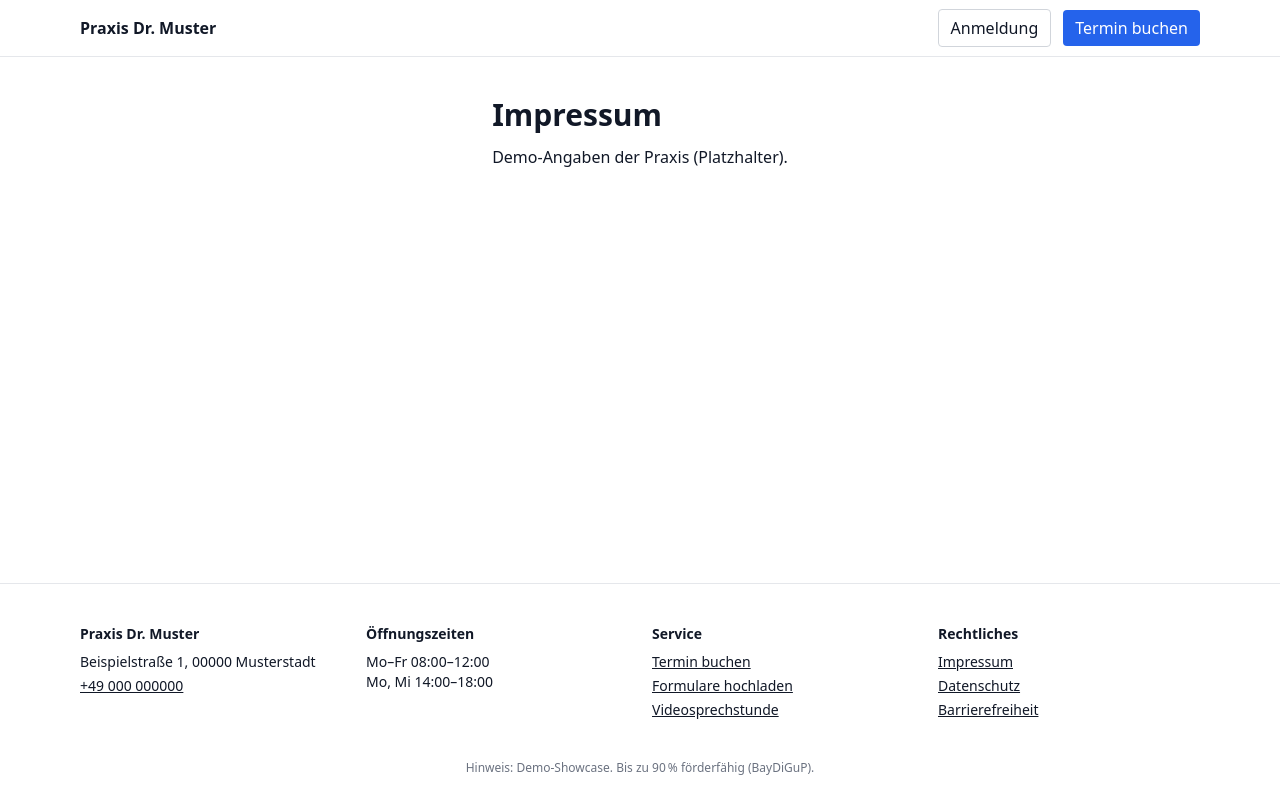
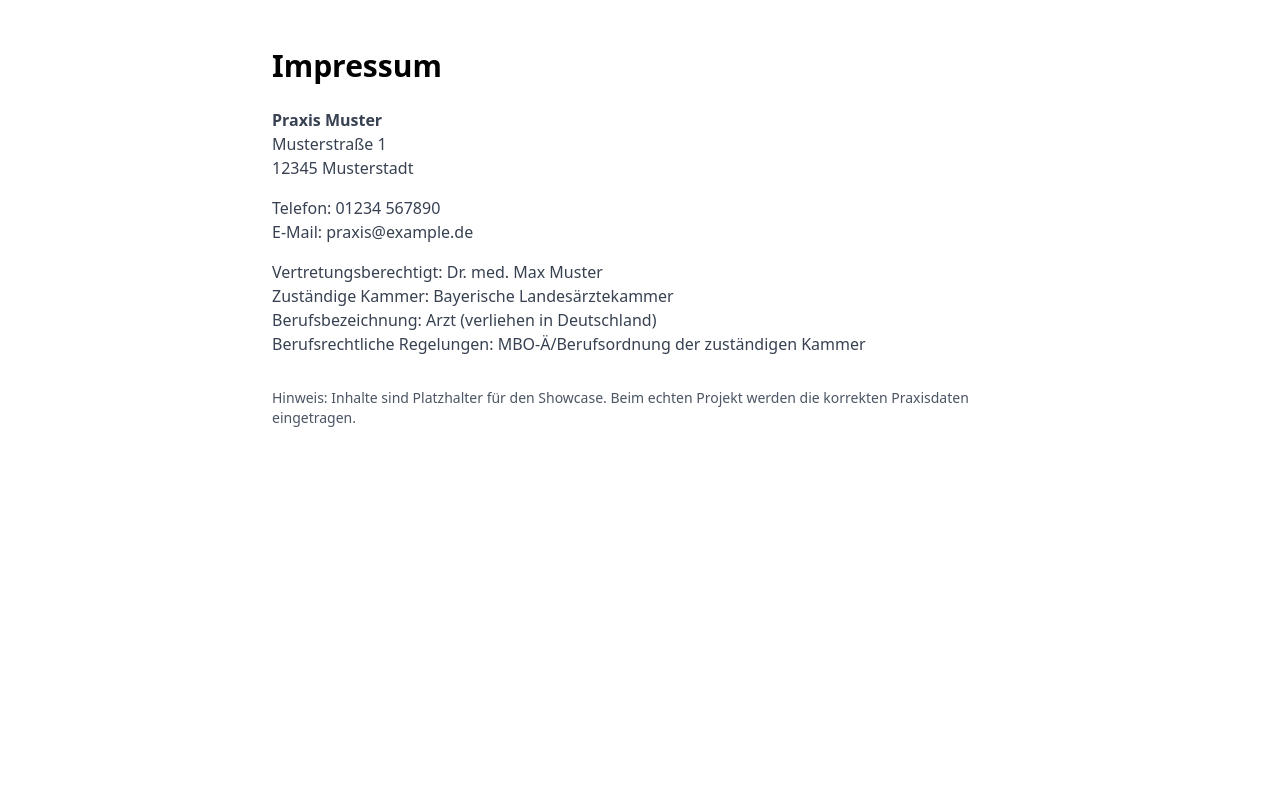
Before and after one commit to cyclebittt/arztpraxis-portal, a Next.js app: page /rechtliches/impressum in a window 1280 px wide. Built offline with nearby package versions, Linux system fonts and the light colour scheme.

Commit message:
Update page.js

```diff
--- a/app/rechtliches/impressum/page.js
+++ b/app/rechtliches/impressum/page.js
@@ -1,17 +1,30 @@
-import Navbar from "@/components/layout/Navbar";
-import Footer from "@/components/layout/Footer";
+'use client';
 
-export const metadata = { title: "Impressum – Praxisportal" };
-
-export default function Page() {
+export default function ImpressumPage() {
   return (
-    <div className="min-h-dvh flex flex-col">
-      <Navbar />
-      <main id="main" className="flex-1 mx-auto max-w-4xl px-4 py-10">
+    <main className="min-h-screen bg-white text-black">
+      <div className="mx-auto max-w-3xl px-4 py-12">
         <h1 className="text-3xl font-bold">Impressum</h1>
-        <p className="mt-3">Demo‑Angaben der Praxis (Platzhalter).</p>
-      </main>
-      <Footer />
-    </div>
+        <p className="mt-6 text-gray-700">
+          <strong>Praxis Muster</strong><br/>
+          Musterstraße 1<br/>
+          12345 Musterstadt<br/>
+        </p>
+        <p className="mt-4 text-gray-700">
+          Telefon: 01234 567890<br/>
+          E‑Mail: praxis@example.de
+        </p>
+        <p className="mt-4 text-gray-700">
+          Vertretungsberechtigt: Dr. med. Max Muster<br/>
+          Zuständige Kammer: Bayerische Landesärztekammer<br/>
+          Berufsbezeichnung: Arzt (verliehen in Deutschland)<br/>
+          Berufsrechtliche Regelungen: MBO‑Ä/Berufsordnung der zuständigen Kammer
+        </p>
+        <p className="mt-8 text-sm text-gray-600">
+          Hinweis: Inhalte sind Platzhalter für den Showcase. Beim echten Projekt werden die
+          korrekten Praxisdaten eingetragen.
+        </p>
+      </div>
+    </main>
   );
 }
```
